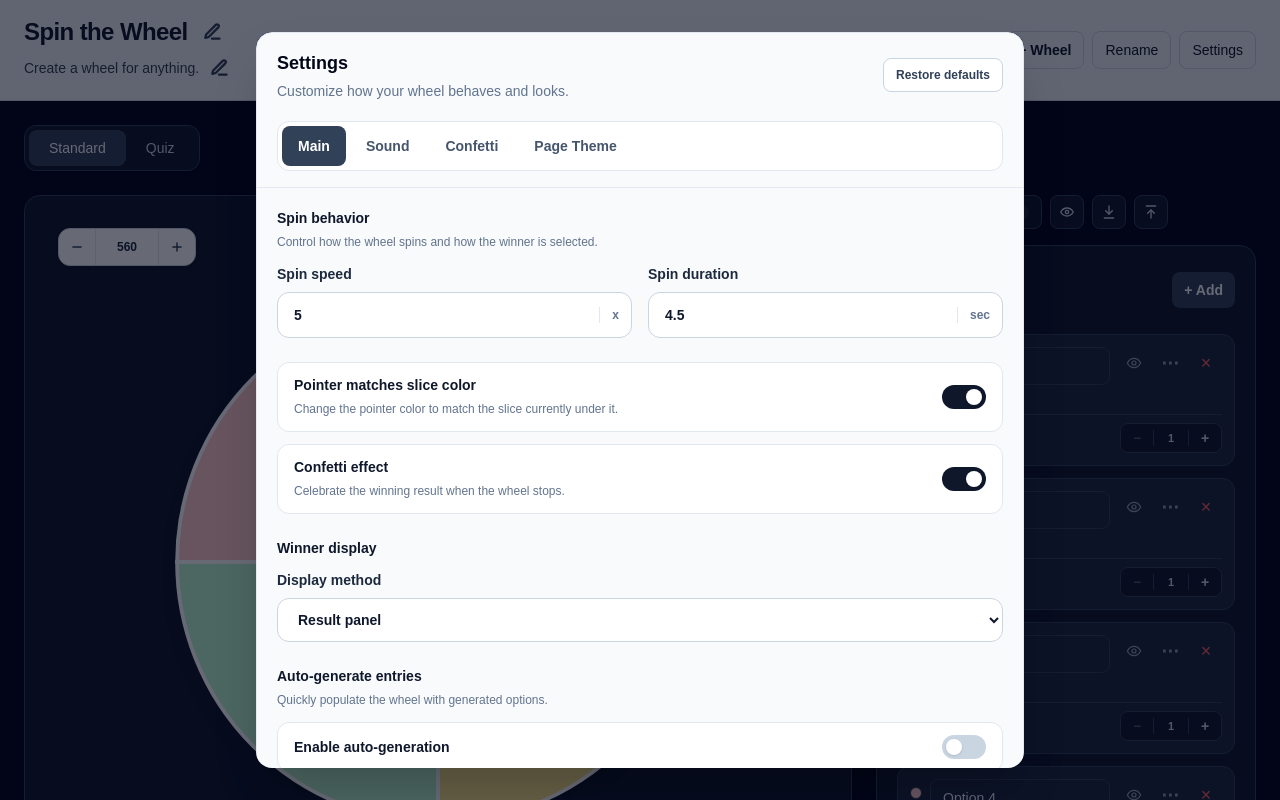
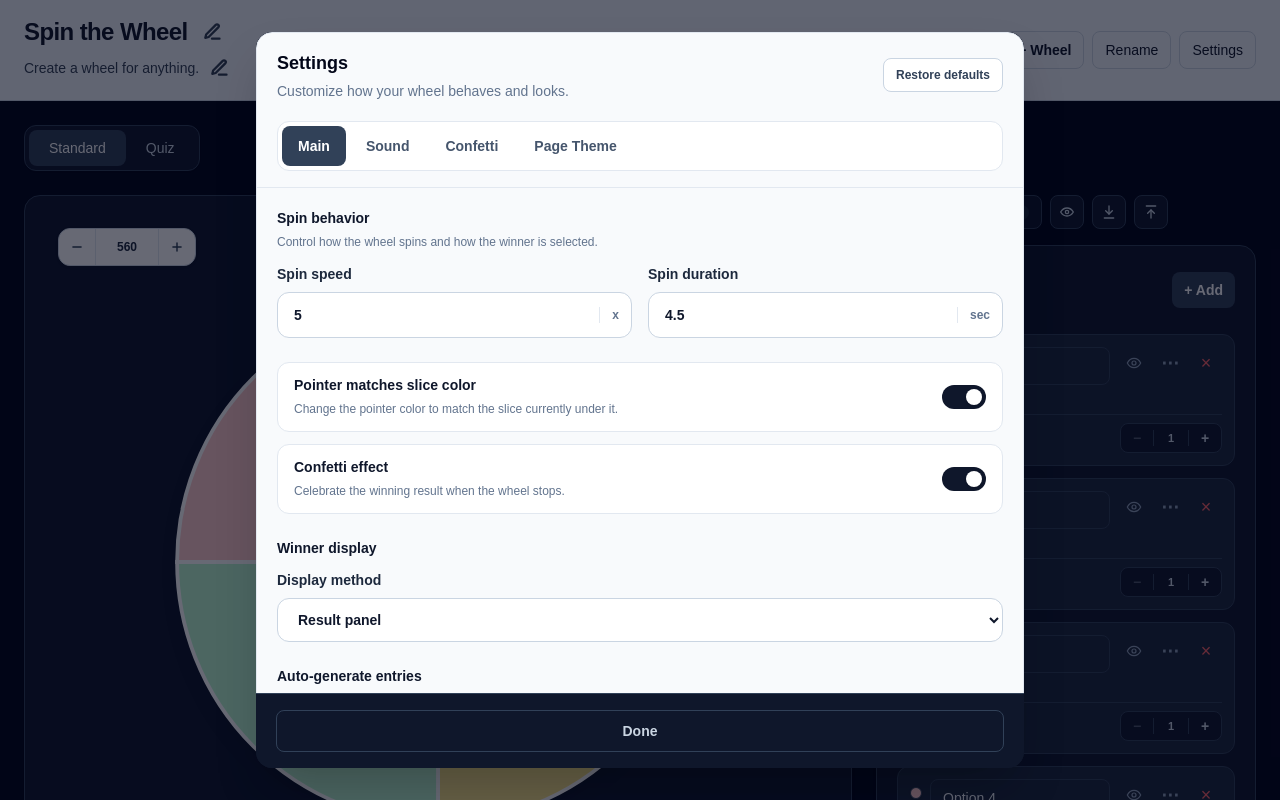
Before and after one commit to Franklindot04/spin-the-wheel, a Next.js app: page / in a window 1280 px wide. Both pictures are taken after a click on the button "Settings". Shown: the top 800 px of the page. Built offline with nearby package versions, Linux system fonts and the light colour scheme.

Commit message:
fix: keep the Done button visible and lock page scroll in Settings

```diff
--- a/app/page.tsx
+++ b/app/page.tsx
@@ -236,9 +236,12 @@ export default function Home() {
                 closeSettings();
             }
         }
+        const previousBodyOverflow = document.body.style.overflow;
+        document.body.style.overflow = "hidden";
         window.addEventListener("keydown", handleKeyDown);
         return () => {
             window.removeEventListener("keydown", handleKeyDown);
+            document.body.style.overflow = previousBodyOverflow;
         };
     }, [settingsOpen]);
     const currentSetupEntries = mode === "standard"
@@ -1165,8 +1168,10 @@ export default function Home() {
                     closeSettings();
                 }
             }}>
-          <div className={`max-h-[92vh] w-full max-w-3xl overflow-y-auto rounded-2xl shadow-2xl ${theme.surfaceClass}`}>
-            <SettingsPanel settings={panelSettings} onSettingsChange={handleSettingsChange} onRestoreDefaults={resetWheelToDefaults} accentClass={actionAccentClass}/>
+          <div className={`flex max-h-[92vh] w-full max-w-3xl flex-col overflow-hidden rounded-2xl shadow-2xl ${theme.surfaceClass}`}>
+            <div className="min-h-0 flex-1 overflow-y-auto overscroll-contain">
+              <SettingsPanel settings={panelSettings} onSettingsChange={handleSettingsChange} onRestoreDefaults={resetWheelToDefaults} accentClass={actionAccentClass}/>
+            </div>
             <div className={`border-t px-5 py-4 ${theme.borderClass} ${theme.surfaceClass}`}>
               <button type="button" onClick={closeSettings} className={`w-full rounded-lg border px-4 py-2.5 text-sm font-semibold transition ${theme.borderClass} ${theme.textSecondaryClass} ${theme.controlHoverClass}`}>
                 Done
```
